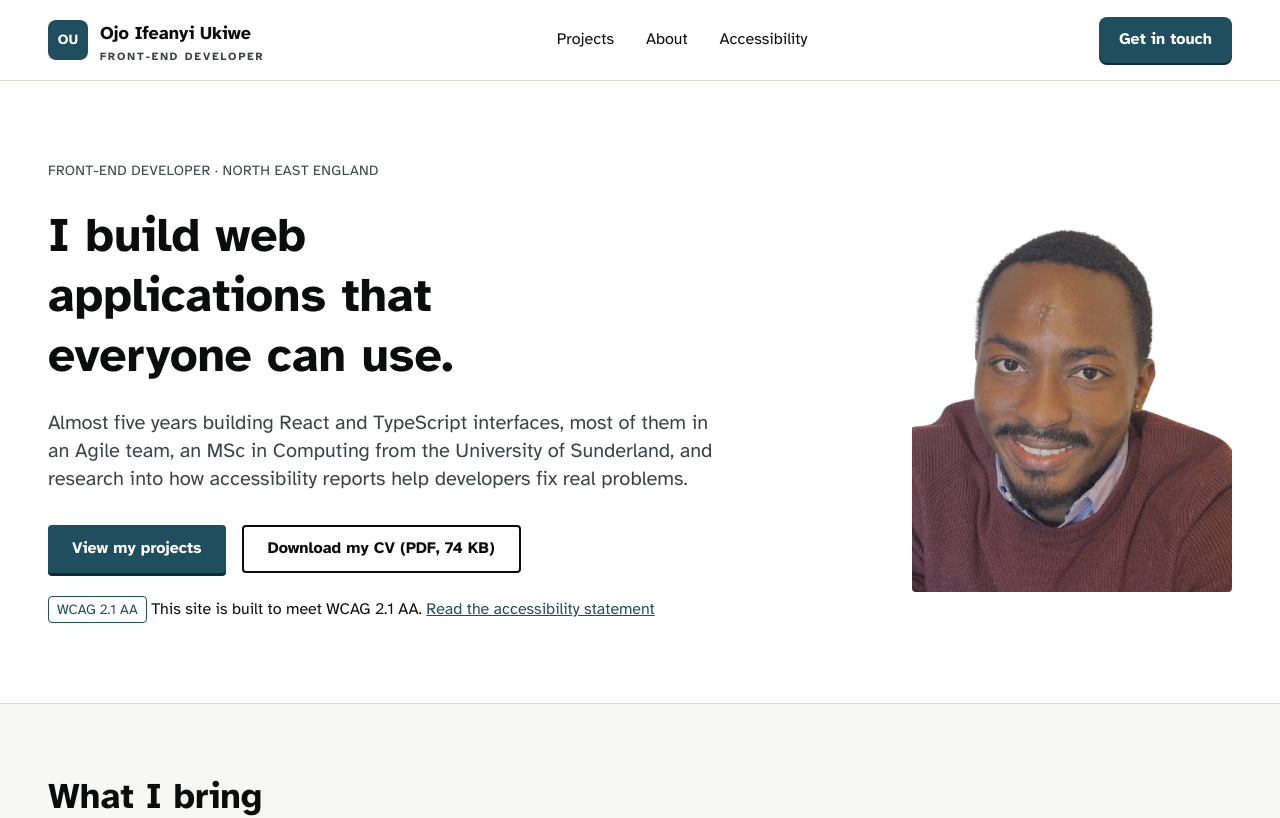
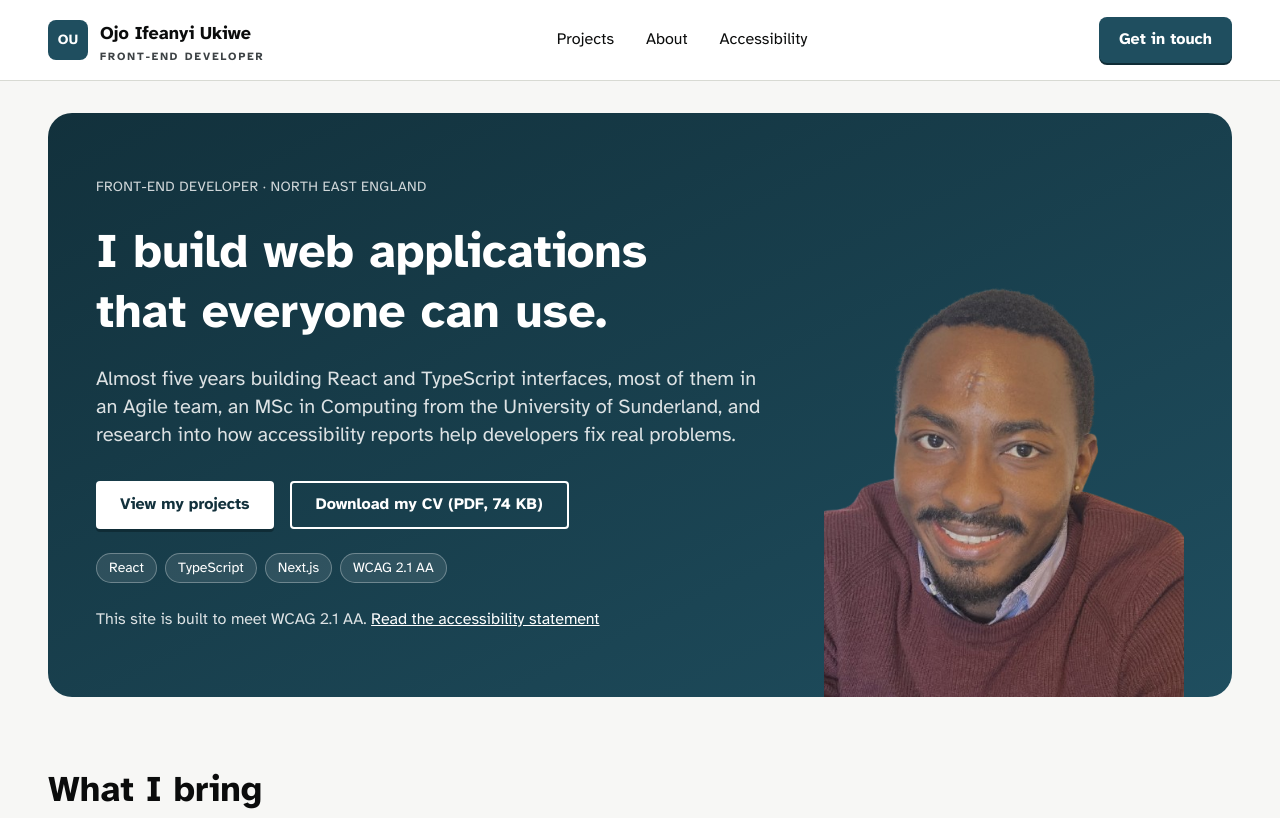
Before and after one commit to ifeanyiukiwe/portfolio, a Next.js app: page / in a window 1280 px wide. Shown: the top 818 px of the page. Built offline with nearby package versions, Linux system fonts and the light colour scheme.

Commit message:
Add reusable PageHero component and use it on the home page

```diff
--- a/src/app/accessibility/page.tsx
+++ b/src/app/accessibility/page.tsx
@@ -6,7 +6,7 @@ export default function AccessibilityPage() {
   return (
     <>
       <section className="bg-surface border-b border-line">
-        <div className="mx-auto max-w-6xl px-5 py-20 flex flex-col gap-6">
+        <div className="container-page py-20 flex flex-col gap-6">
           <h1 className="text-4xl md:text-5xl font-bold">
             Accessibility statement
           </h1>
@@ -17,7 +17,7 @@ export default function AccessibilityPage() {
           </p>
         </div>
       </section>
-      <div className="mx-auto max-w-6xl px-5 py-16 flex flex-col gap-14">
+      <div className="container-page py-16 flex flex-col gap-14">
         <section aria-labelledby="use-h" className="flex flex-col gap-4">
           <h2 className="text-3xl font-bold" id="use-h">
             How you can use this website
--- a/src/app/contact/page.tsx
+++ b/src/app/contact/page.tsx
@@ -9,7 +9,7 @@ export default function ContactPage() {
   return (
     <>
       <section className="bg-surface border-b border-line">
-        <div className="mx-auto max-w-6xl px-5 py-20 flex flex-col gap-6">
+        <div className="container-page py-20 flex flex-col gap-6">
           <h1 className="text-4xl md:text-5xl font-bold">Contact</h1>
           <p className="text-xl text-muted max-w-2xl">
             I’m looking for a front-end or full-stack developer role in North
--- a/src/app/page.tsx
+++ b/src/app/page.tsx
@@ -1,6 +1,7 @@
 import Link from "next/link";
 import Image from "next/image";
 import ExternalLink from "@/components/ExternalLink";
+import PageHero from "@/components/PageHero";
 export default function Home() {
   type FeaturedWork = {
     title: string;
@@ -14,6 +15,7 @@ export default function Home() {
     liveSite?: string;
     inProgress?: boolean;
   };
+  const heroSkills = ["React", "TypeScript", "Next.js", "WCAG 2.1 AA"];
   const stack = [
     {
       title: "Front end",
@@ -118,59 +120,53 @@ export default function Home() {
   ];
   return (
     <>
-      <section className="bg-surface border-b border-line">
-        <div className="container-page py-20 flex flex-col md:flex-row md:items-center gap-10">
-          <div className="flex flex-col gap-6 flex-1">
-            <p className="font-mono text-sm tracking-wide text-muted">
-              FRONT-END DEVELOPER · NORTH EAST ENGLAND
-            </p>
-            <h1 className="text-5xl font-bold leading-tight max-w-[16ch]">
-              I build web applications that everyone can use.
-            </h1>
-            <p className="text-xl text-muted max-w-2xl">
-              Almost five years building React and TypeScript interfaces, most
-              of them in an Agile team, an MSc in Computing from the University
-              of Sunderland, and research into how accessibility reports help
-              developers fix real problems.
-            </p>
-            <div className="flex flex-wrap gap-4 mt-2">
+      <PageHero
+        eyebrow="FRONT-END DEVELOPER · NORTH EAST ENGLAND"
+        title="I build web applications that everyone can use."
+        intro="Almost five years building React and TypeScript interfaces, most of them in an Agile team, an MSc in Computing from the University of Sunderland, and research into how accessibility reports help developers fix real problems."
+        image={{
+          src: "/images/ojo-ukiwe-removebg-preview.png",
+          alt: "Ojo Ifeanyi Ukiwe",
+        }}
+      >
+        <div className="mt-2 flex flex-wrap gap-4">
           <Link
             href="/projects"
-                className="inline-flex items-center min-h-12 px-6 rounded bg-petrol text-white font-bold no-underline shadow-[0_3px_0_var(--color-petrol-shadow)] hover:bg-petrol-dark"
+            className="inline-flex min-h-12 items-center rounded bg-white px-6 font-bold text-petrol-deep no-underline shadow-[0_3px_0_#0f2c36] hover:bg-page"
           >
             View my projects
           </Link>
           <a
             href="/ifeanyi_ukiwe_cv.pdf"
             download
-                className="inline-flex items-center min-h-12 px-6 rounded border-2 border-ink text-ink font-bold no-underline hover:bg-petrol-dark hover:border-petrol-dark hover:text-white"
+            className="inline-flex min-h-12 items-center rounded border-2 border-white px-6 font-bold text-white no-underline hover:bg-white hover:text-petrol-deep"
           >
             Download my CV (PDF, 74 KB)
           </a>
         </div>
-            <p>
-              <span className="border rounded px-2 py-1 text-petrol border-petrol font-mono text-sm">
-                WCAG 2.1 AA
-              </span>{" "}
+
+        <ul aria-label="Key skills" className="flex flex-wrap gap-2">
+          {heroSkills.map((skill) => (
+            <li
+              key={skill}
+              className="rounded-full border border-white/30 bg-white/10 px-3 py-1 text-sm text-white"
+            >
+              {skill}
+            </li>
+          ))}
+        </ul>
+
+        <p className="text-white/85">
           This site is built to meet WCAG 2.1 AA.{" "}
           <Link
             href="/accessibility"
-                className="underline text-petrol hover:text-petrol-dark"
+            className="text-white underline hover:text-white/80"
           >
             Read the accessibility statement
           </Link>
         </p>
-          </div>
-          <Image
-            src="/images/ojo-ukiwe-removebg-preview.png"
-            alt="Ojo Ifeanyi Ukiwe"
-            width={800}
-            height={1000}
-            priority
-            className="w-full max-w-[320px] h-auto rounded shrink-0 self-center md:self-auto"
-          />
-        </div>
-      </section>
+      </PageHero>
+
       <section aria-labelledby="bring-h">
         <div className="container-page py-18 flex flex-col gap-8">
           <h2 id="bring-h" className="text-4xl font-bold">
--- a/src/app/projects/page.tsx
+++ b/src/app/projects/page.tsx
@@ -131,7 +131,7 @@ export default function ProjectsPage() {
   return (
     <>
       <section className="bg-surface border-b border-line">
-        <div className="mx-auto max-w-6xl px-5 py-20 flex flex-col gap-6">
+        <div className="container-page py-20 flex flex-col gap-6">
           <h1 className="text-4xl md:text-5xl font-bold">Projects</h1>
           <p className="text-xl text-muted max-w-2xl">
             Projects I’ve designed and built myself, from an accessibility
@@ -155,7 +155,7 @@ export default function ProjectsPage() {
           </nav>
         </div>
       </section>
-      <div className="mx-auto max-w-6xl px-5 py-16 flex flex-col gap-14">
+      <div className="container-page py-16 flex flex-col gap-14">
         {caseStudies.map((study) => {
           const blocks = [
             { heading: "The problem", text: study.problem },
--- /dev/null
+++ b/src/components/PageHero.tsx
@@ -0,0 +1,55 @@
+import Image from "next/image";
+import type { ReactNode } from "react";
+
+type PageHeroProps = {
+  eyebrow: string; // small label above the title
+  title: string; // the page's <h1>
+  intro: string; // paragraph under the title
+  image?: { src: string; alt: string }; // optional, Home only
+  children?: ReactNode; // buttons, chips, links...
+};
+
+export default function PageHero({
+  eyebrow,
+  title,
+  intro,
+  image,
+  children,
+}: PageHeroProps) {
+  return (
+    <section aria-labelledby="page-hero-heading">
+      <div className="container-page pt-8">
+        <div className="flex flex-col gap-10 overflow-hidden rounded-3xl bg-gradient-to-br from-petrol-deep to-petrol px-6 py-12 md:flex-row md:items-center md:px-12 md:py-16">
+          {/* Text column */}
+          <div className="flex flex-1 flex-col gap-6">
+            <p className="font-mono text-sm tracking-wide text-white/80">
+              {eyebrow}
+            </p>
+            <h1
+              id="page-hero-heading"
+              className="max-w-[18ch] text-4xl font-bold leading-tight text-white md:text-5xl"
+            >
+              {title}
+            </h1>
+            <p className="max-w-2xl text-lg text-white/85 md:text-xl">
+              {intro}
+            </p>
+            {children}
+          </div>
+
+          {/* Image: only shown if a page passes one */}
+          {image && (
+            <Image
+              src={image.src}
+              alt={image.alt}
+              width={800}
+              height={1000}
+              priority
+              className="h-auto w-full max-w-[360px] shrink-0 self-center -mb-12 md:-mb-16 md:self-end"
+            />
+          )}
+        </div>
+      </div>
+    </section>
+  );
+}
```
Also changed, not shown: src/app/about/page.tsx (+7 -19 lines). Lines whose indentation alone changed are shown as unchanged.
